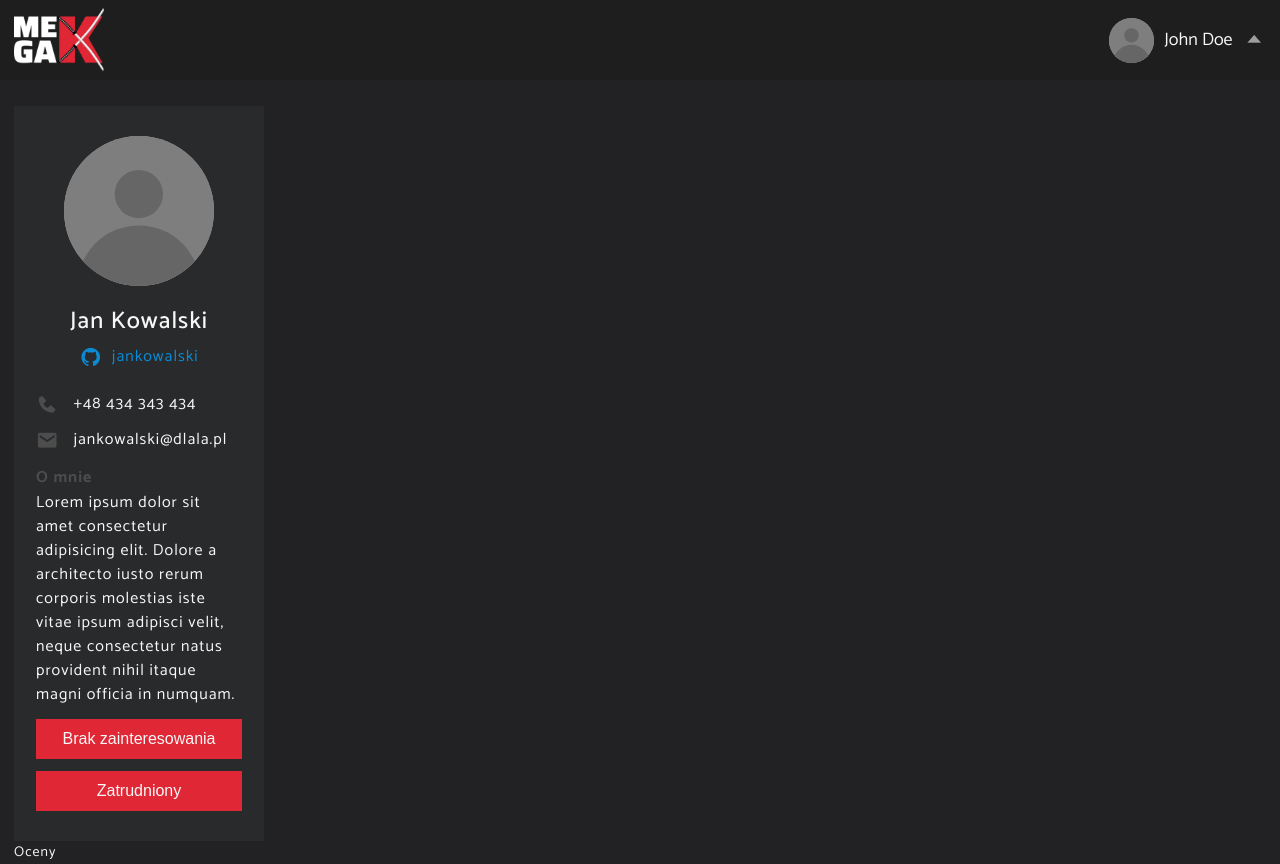
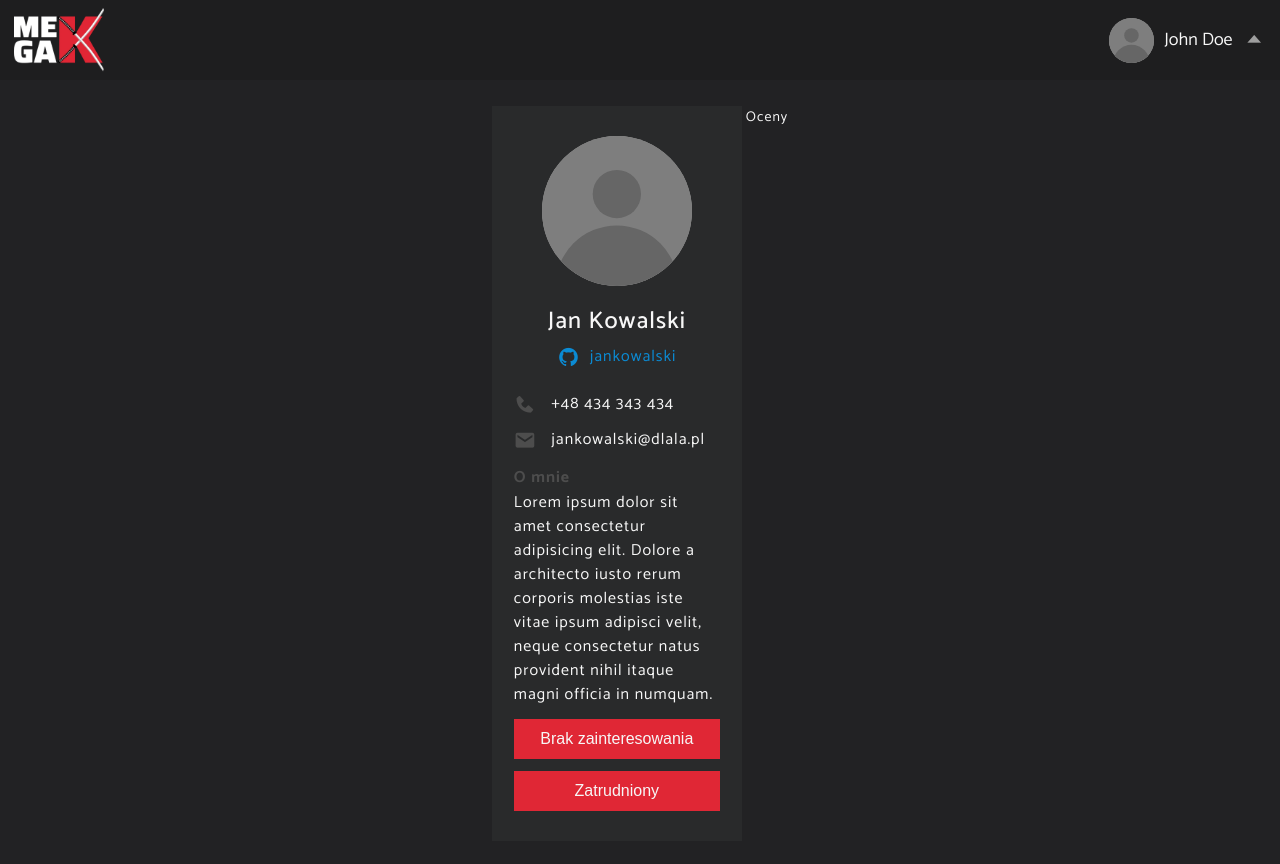
Before and after one commit to airfortech/Head-Hunter-Frontend, a React (Create React App) app: page /cv in a window 1280 px wide. After the commit the page ends 841 px from the top, so only its background shows below. Built offline with nearby package versions, Linux system fonts and the light colour scheme.

Commit message:
changed ExternalLink

```diff
--- a/src/components/ExternalLink/ExternalLink.module.css
+++ b/src/components/ExternalLink/ExternalLink.module.css
@@ -5,7 +5,7 @@
   font-size: var(--font-size-md);
   line-height: 100%;
   color: var(--color-13);
-  transition: all var(--transition-speed-fast) ease;
+  transition: color var(--transition-speed-fast) ease;
 }
 
 .ExternalLink:hover {
--- a/src/components/ExternalLink/ExternalLink.tsx
+++ b/src/components/ExternalLink/ExternalLink.tsx
@@ -2,13 +2,15 @@ import React from 'react';
 import classes from './ExternalLink.module.css';
 
 interface Props {
-  children: string | JSX.Element | JSX.Element[];
+  children: string;
+  icon?: string;
   href: string;
 }
 
-export const ExternalLink = ({ href, children }: Props) => {
+export const ExternalLink = ({ href, icon, children }: Props) => {
   return (
     <a href={href} className={classes.ExternalLink}>
+      {icon && <i className={icon}></i>}
       {children}
     </a>
   );
--- a/src/components/PersonalDetails/PersonalDetails.tsx
+++ b/src/components/PersonalDetails/PersonalDetails.tsx
@@ -9,9 +9,8 @@ export const PersonalDetails = () => {
     <section className={classes.PersonalDetails}>
       <Avatar name="Jan Kowalski" size="large" />
       <h1>Jan Kowalski</h1>
-      <ExternalLink href="/">
-        <i className="bx bxl-github"></i>
-        <p>jankowalski</p>
+      <ExternalLink href="/" icon="bx bxl-github">
+        jankowalski
       </ExternalLink>
       <div className={classes.contact}>
         <p>
--- a/src/index.css
+++ b/src/index.css
@@ -90,9 +90,13 @@
   --transition-speed-slow: 0.5s;
 
   /* sizes */
-  --content-max-width: 1430px;
+  --content-container-padding: 14px;
 
-  --content-container-padding: 14px;
+  --content-max-width: calc(
+    1430px - calc(var(--content-container-padding) * 2)
+  );
+
+  /* --content-max-width: 1430px; */
 
   --header-height: 80px;
 
--- a/src/views/CVView/CVView.module.css
+++ b/src/views/CVView/CVView.module.css
@@ -1,9 +1,13 @@
 .CVView {
   display: flex;
   flex-direction: column;
+  align-items: center;
   gap: 26px;
 }
 
 .wrapper {
   padding: 0 var(--content-container-padding);
+  max-width: var(--content-max-width);
+  display: flex;
+  gap: 4px;
 }
```
